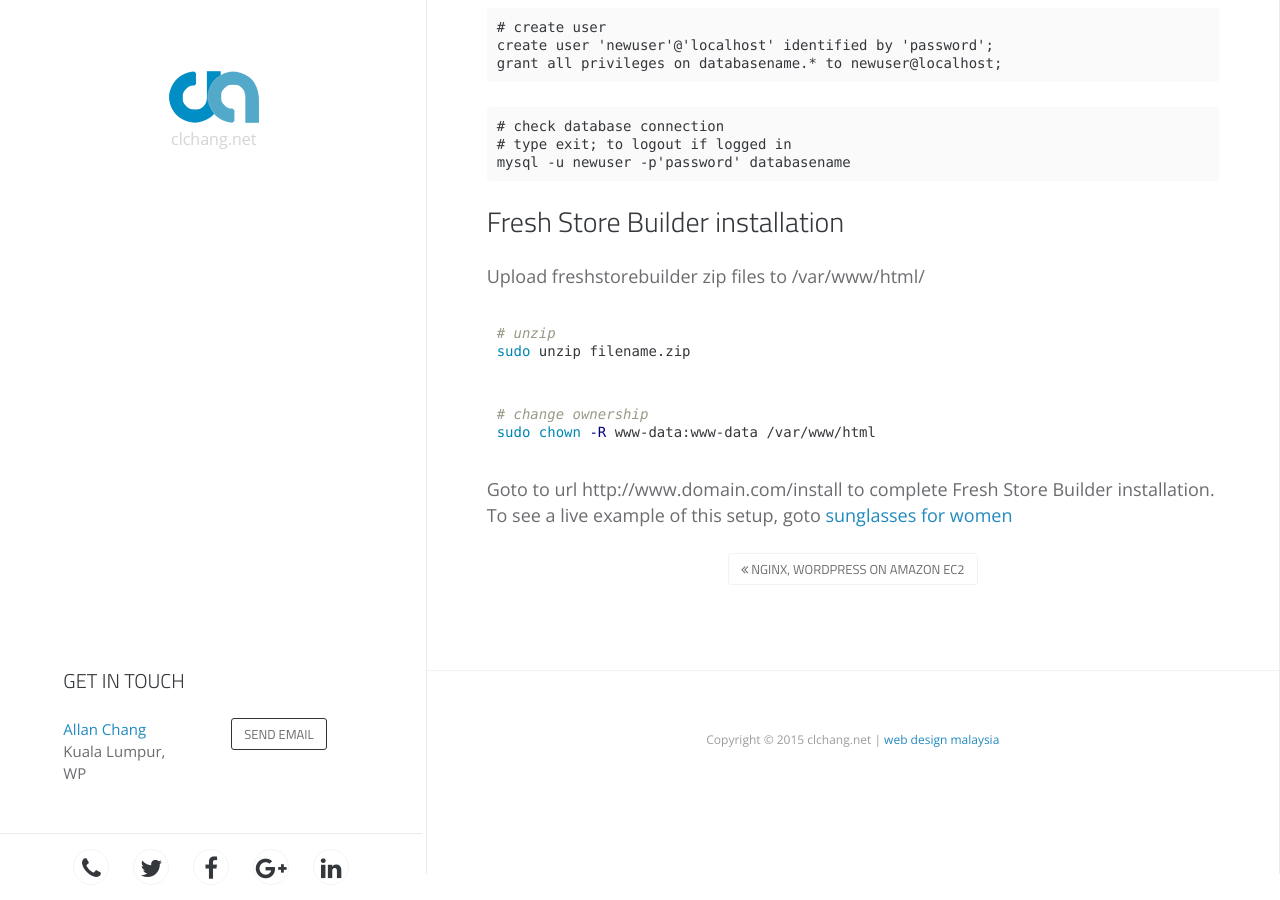
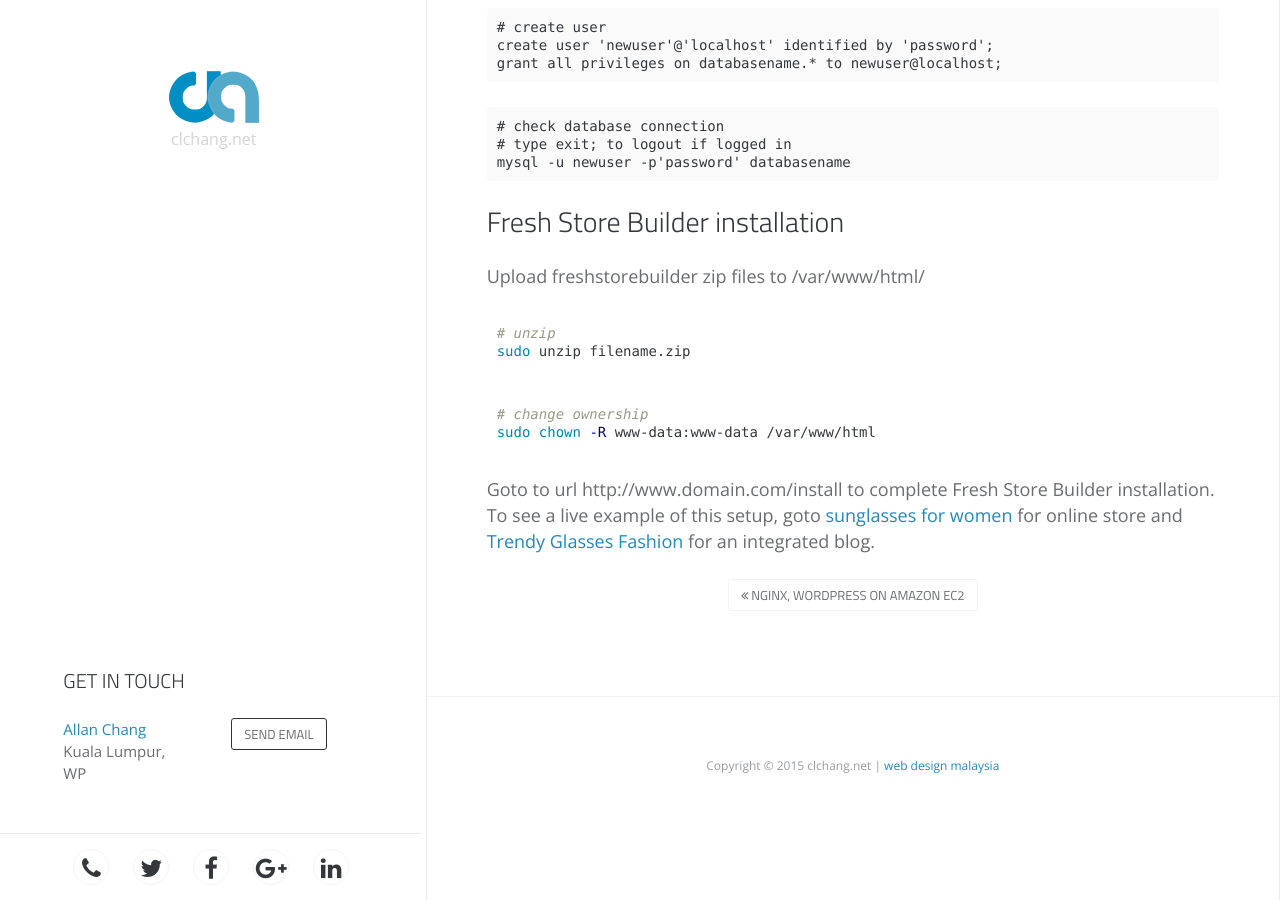
Before and after one commit to rokibhasansagar/clchangnet.github.io, a Jekyll site: the page built from _posts/2015-08-20-FSB-on-Amazon-EC2-instance.md, in a window 1280 px wide and 900 px high, scrolled down 2590 px. Built offline with Jekyll 4.4.1, drawn with Linux system fonts in a browser that asks for light colours; nearby versions of some CDN libraries; Markdown is read by kramdown in place of the engine named in the settings; comment, search, counter and statistics services are not loaded.

Commit message:
added link

````diff
--- a/_posts/2015-08-20-FSB-on-Amazon-EC2-instance.md
+++ b/_posts/2015-08-20-FSB-on-Amazon-EC2-instance.md
@@ -159,6 +159,7 @@
 sudo chown -R www-data:www-data /var/www/html
 ```
 
-Goto to url http://www.domain.com/install to complete Fresh Store Builder installation. To see a live example of this setup, goto [sunglasses for women][1]
+Goto to url http://www.domain.com/install to complete Fresh Store Builder installation. To see a live example of this setup, goto [sunglasses for women][1] for online store and [Trendy Glasses Fashion][2] for an integrated blog.
 
 [1]:http://seebetter.co/gifts-for-her/
+[2]:http://seebetter.co/blog/2015/09/07/trendy-glasses-wk37.html
````
